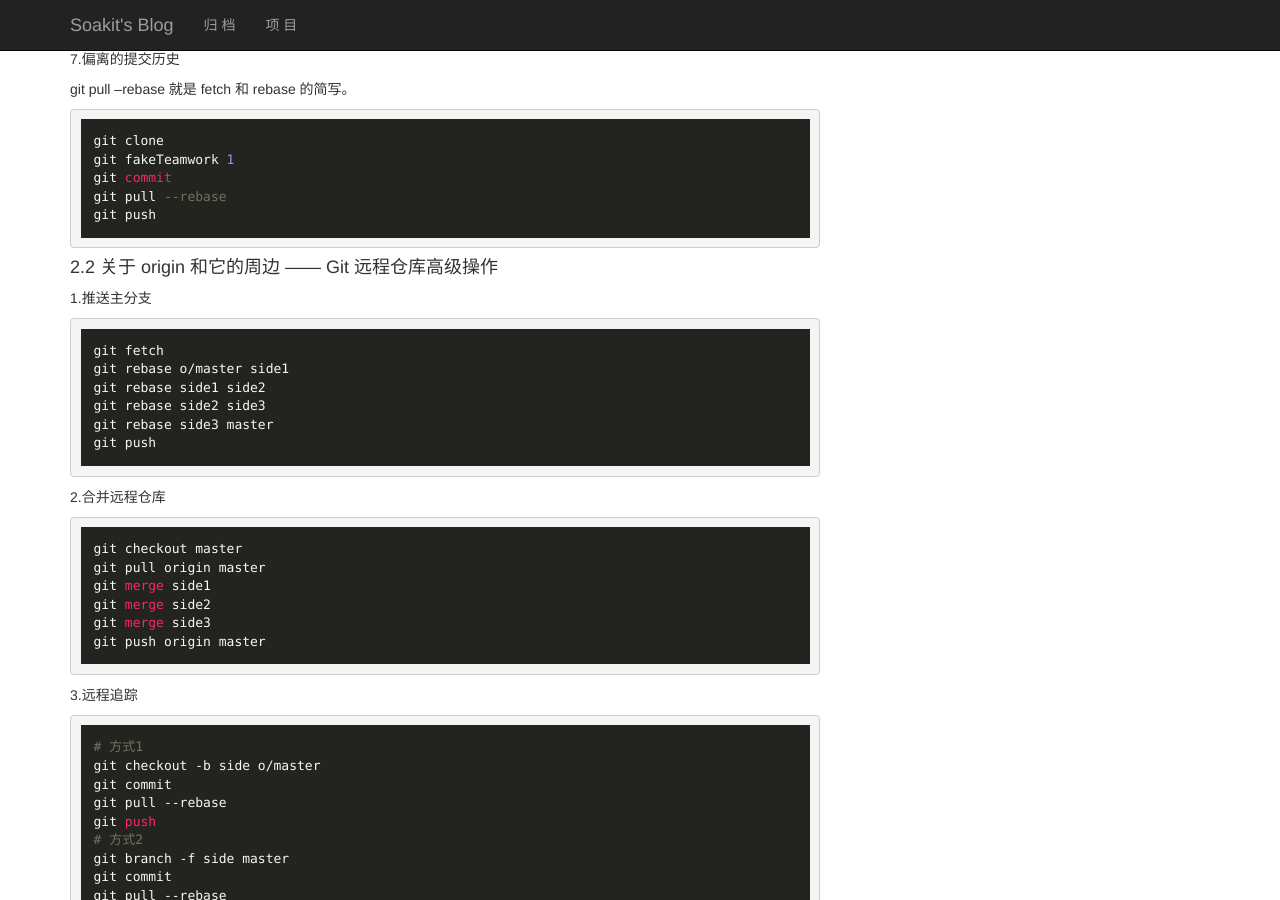
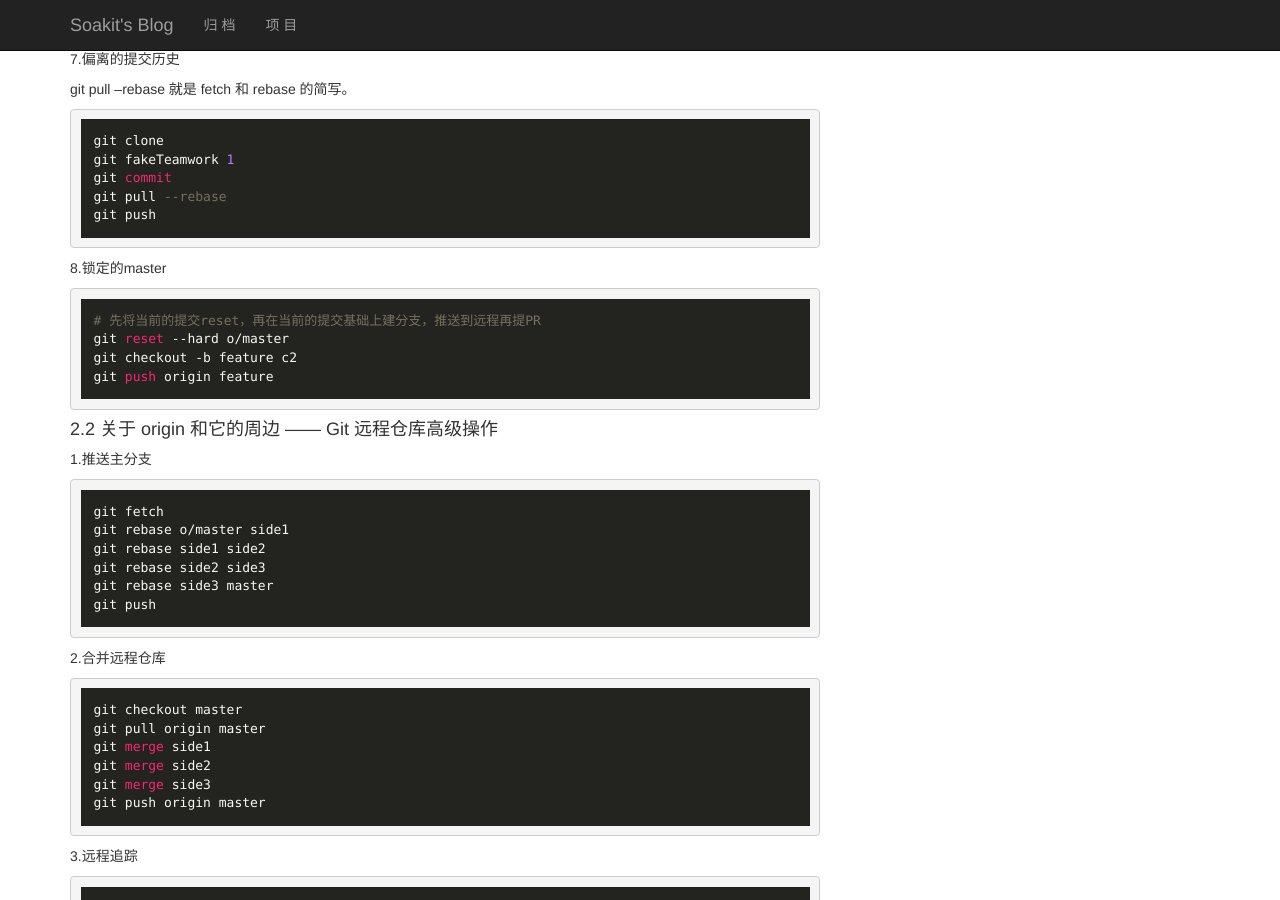
Before and after one commit to soakit/soakit.github.com, a Jekyll site: the page built from _posts/2018-04-10-Learn Git Branching总结.md, in a window 1280 px wide and 900 px high, scrolled down 4380 px. Built offline with Jekyll 4.4.1, drawn with Linux system fonts in a browser that asks for light colours; nearby versions of some CDN libraries; comment, search, counter and statistics services are not loaded; some of the changed text lies outside the part shown.

Commit message:
update post

````diff
--- a/_posts/2018-04-10-Learn Git Branching总结.md
+++ b/_posts/2018-04-10-Learn Git Branching总结.md
@@ -255,6 +255,15 @@ git fakeTeamwork 1
 git commit
 git pull --rebase
 git push
+```
+
+8.锁定的master
+
+```shell
+# 先将当前的提交reset，再在当前的提交基础上建分支，推送到远程再提PR
+git reset --hard o/master
+git checkout -b feature c2
+git push origin feature
 ```
 
 #### 2.2 关于 origin 和它的周边 —— Git 远程仓库高级操作
````
Also changed, not shown: other parts of _posts/2018-04-10-Learn Git Branching总结.md (+1 -1 lines).
